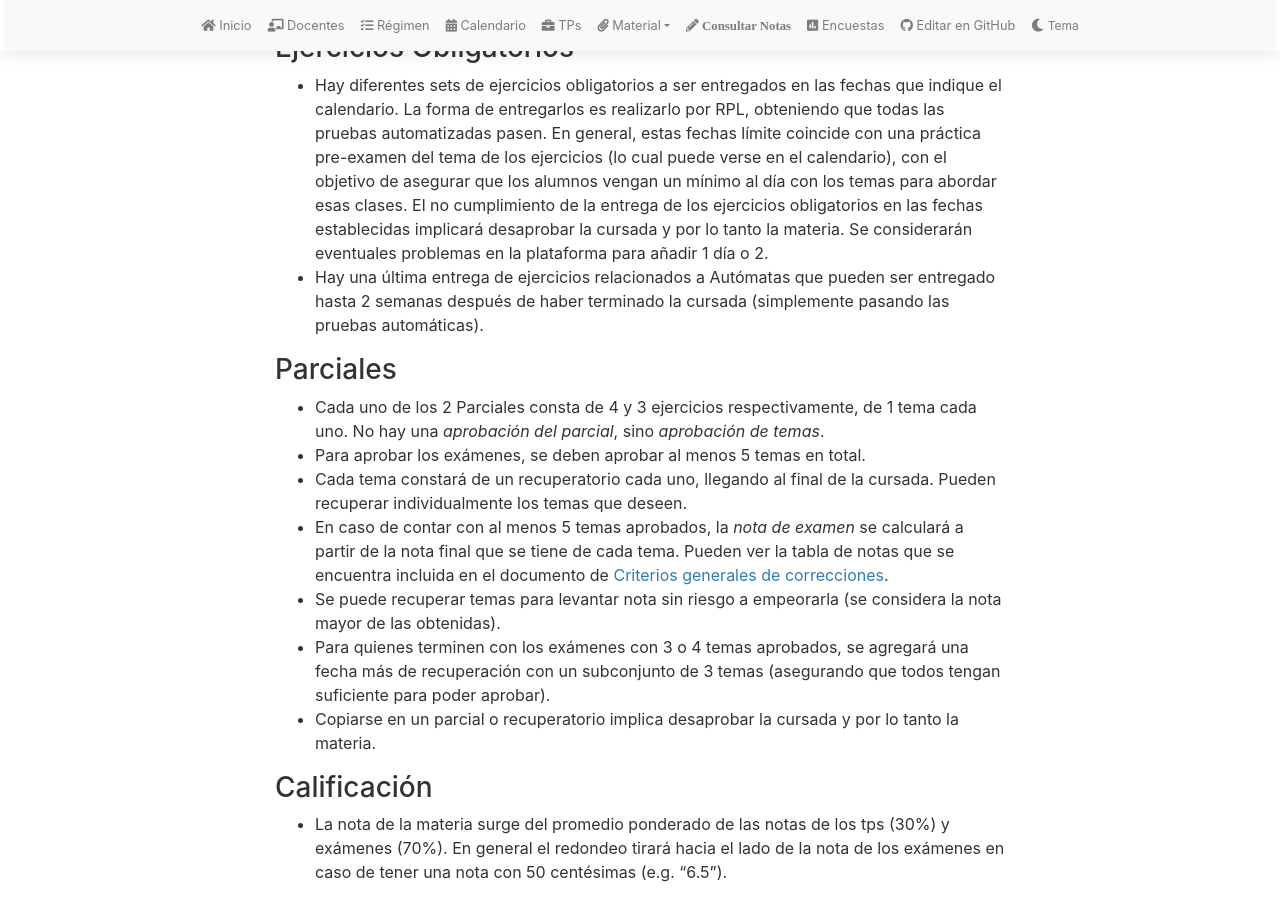
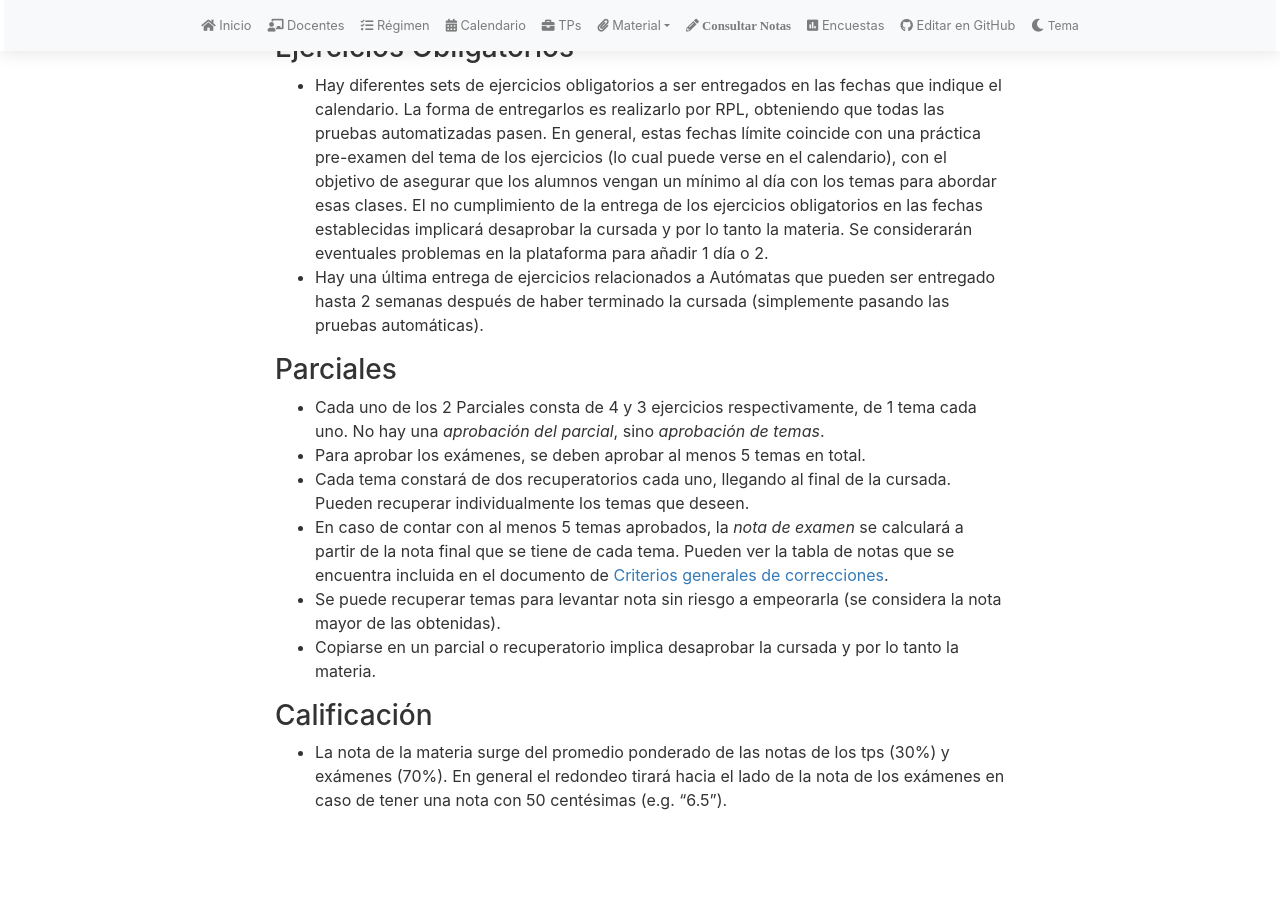
Before and after one commit to algoritmos-rw/tda_bg, a Jekyll site: the page built from regimen.md, in a window 1280 px wide and 900 px high, scrolled down 591 px. Built offline with Jekyll 4.4.1, drawn with Linux system fonts in a browser that asks for light colours; nearby versions of some CDN libraries; our own code applies the rules of GitHub Pages for plain Markdown files; after the commit the page ends 1419 px from its top, so only the background shows below that.

Commit message:
Actualización Régimen

```diff
--- a/regimen.md
+++ b/regimen.md
@@ -23,10 +23,9 @@ Régimen de cursada
 
 * Cada uno de los 2 Parciales consta de 4 y 3 ejercicios respectivamente, de 1 tema cada uno. No hay una _aprobación del parcial_, sino _aprobación de temas_.
 * Para aprobar los exámenes, se deben aprobar al menos 5 temas en total.
-* Cada tema constará de un recuperatorio cada uno, llegando al final de la cursada. Pueden recuperar individualmente los temas que deseen.
+* Cada tema constará de dos recuperatorios cada uno, llegando al final de la cursada. Pueden recuperar individualmente los temas que deseen.
 * En caso de contar con al menos 5 temas aprobados, la _nota de examen_ se calculará a partir de la nota final que se tiene de cada tema. Pueden ver la tabla de notas que se encuentra incluida en el documento de [Criterios generales de correcciones]({{site.data.sitios.doc_criterios_grales}}).
 * Se puede recuperar temas para levantar nota sin riesgo a empeorarla (se considera la nota mayor de las obtenidas).
-* Para quienes terminen con los exámenes con 3 o 4 temas aprobados, se agregará una fecha más de recuperación con un subconjunto de 3 temas (asegurando que todos tengan suficiente para poder aprobar).
 * Copiarse en un parcial o recuperatorio implica desaprobar la cursada y por lo tanto la materia.
 
 ### Calificación
```
